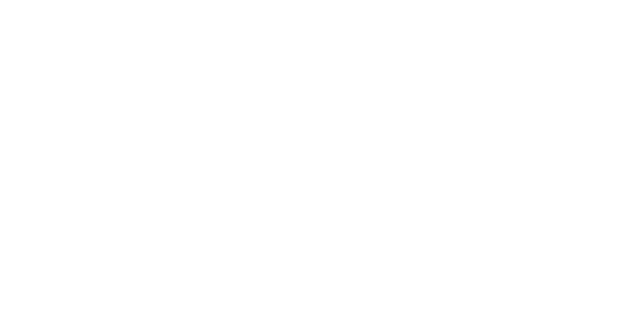
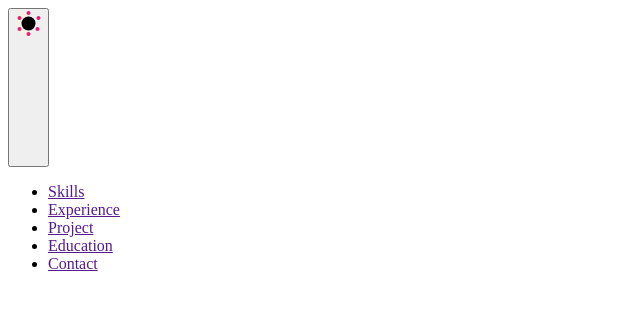
Before and after one commit to 4iTeRiNo/rsschool-cv, a plain HTML site: page index.html in a window 1280 px wide. Shown: the whole page, without its empty margins (0-640 px from the left). Drawn offline with Linux system fonts and the light colour scheme.

Commit message:
feat: add navigation sections

```diff
--- a/index.html
+++ b/index.html
@@ -9,5 +9,56 @@
 	<title>CV</title>
 </head>
 <body>
+	<div class="wrapper">
+		<header class="navigation-page">
+			<div class="navigation-page__inner">
+				<button
+          class="theme-toggle"
+          id="toggle"
+          aria-label="Activate light mode"
+          title="Activate light mode"
+          type="button"
+        >
+					<svg id="svg1"
+						xmlns="http://www.w3.org/2001/svg"
+						width="25px"
+						heigth="25px"
+						vieeBox="0 0 25 25"
+					>
+						<mask id="moonClip">
+							<rect x="0" y="0" width="25" height="25" fill="white" />
+							<circle cx="23" cy="12.5" r="13.5" fill="black" />
+						</mask>
+						<circle
+							id="moon"
+							cx="12.5"
+							cy="12.5"
+							r="12.5"
+							fill="#F8F0E4"
+							mask="url(#moonClip)"
+						/>
+						<g fill-rule="evenodd">
+							<circle id="sun" cx="12.5" cy="12.5" r="7" fill="E12179" />
+							<circle id="beam1" cx="12.5" cy="23" r="2" fill="#E12179" />
+							<circle id="beam2" cx="3.5" cy="18" r="2" fill="#E12179" />
+							<circle id="beam3" cx="3.5" cy="7" r="2" fill="#E12179" />
+							<circle id="beam4" cx="12.5" cy="2" r="2" fill="#E12179" />
+							<circle id="beam5" cx="22.5" cy="7" r="2" fill="#E12179" />
+							<circle id="beam6" cx="21.5" cy="18" r="2" fill="#E12179" />
+						</g>
+					</svg>
+				</button>
+				<nan class="navigation-page-bar">
+					<ul class="site-bar">
+						<li class="site-bar__item"><a href="" class="site-bar__link">Skills</a></li>
+						<li class="site-bar__item"><a href="" class="site-bar__link">Experience</a></li>
+						<li class="site-bar__item"><a href="" class="site-bar__link">Project</a></li>
+						<li class="site-bar__item"><a href="" class="site-bar__link">Education</a></li>
+						<li class="site-bar__item"><a href="" class="site-bar__link">Contact</a></li>
+					</ul>
+				</nan>
+			</div>
+		</header>
+	</div>
 </body>
 </html>
```
